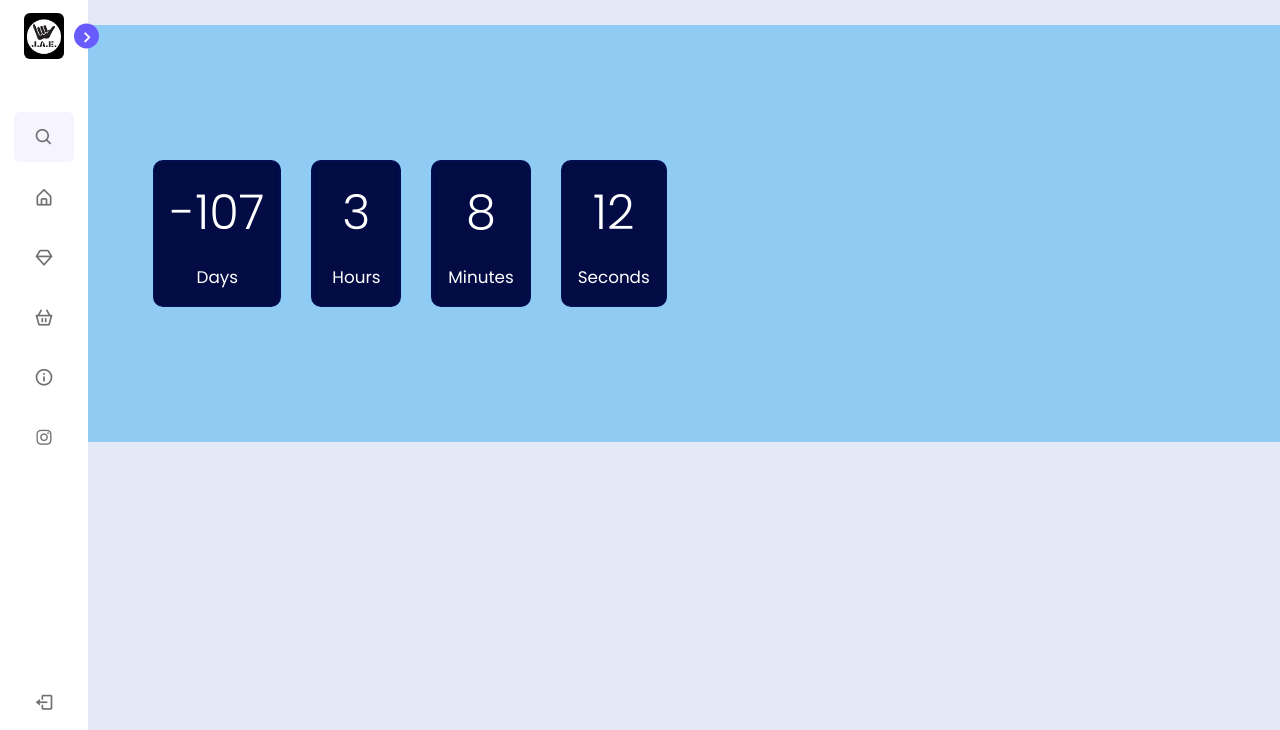
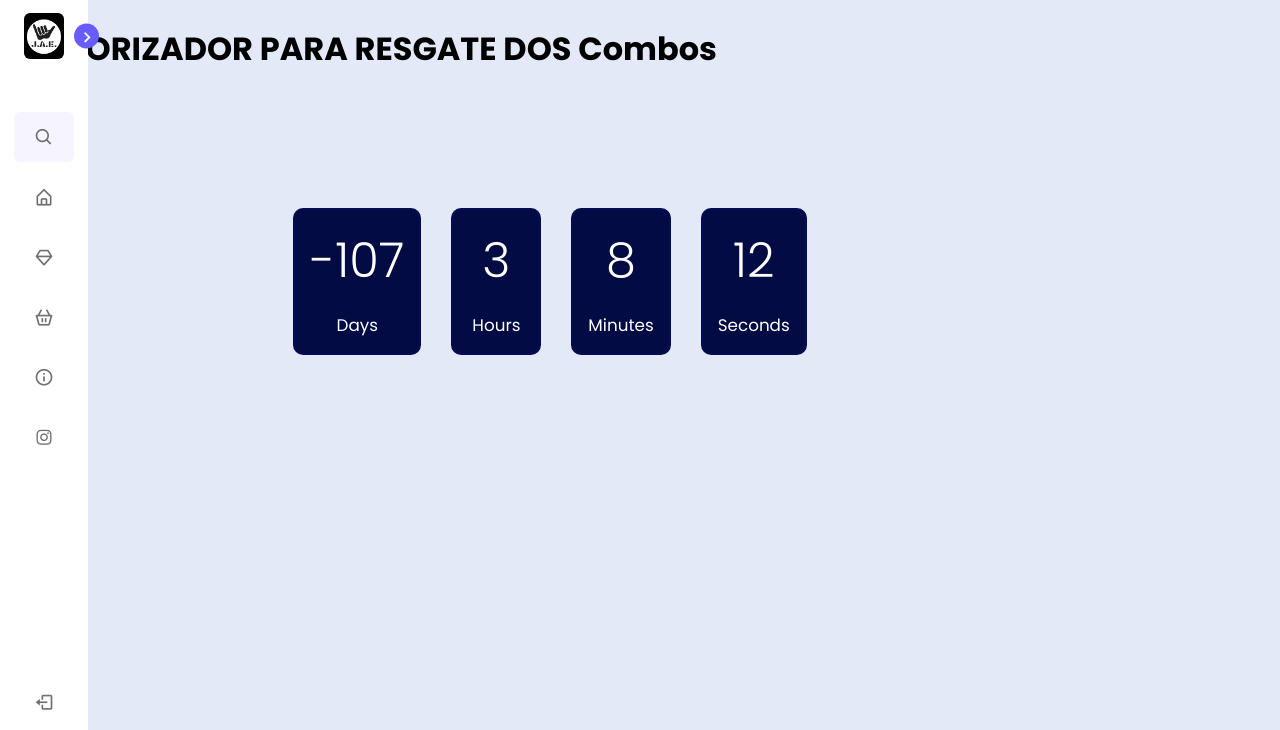
Before and after one commit to LucasRaphael1/JAEonline, a PHP site: page /Resgatar/index.html in a window 1280 px wide. Shown: the top 730 px of the page. Run offline with PHP 8.4, Linux system fonts and the light colour scheme.

Commit message:
Atualização

```diff
--- a/Resgatar/assets/css/style.css
+++ b/Resgatar/assets/css/style.css
@@ -287,8 +287,7 @@ body.dark .switch::before{
 }
 .timer-body{
     text-align: center;
-    padding: 100px 60px;
-    background: #90cbf3;
+    padding: 100px 200px;
     font-family: sans-serif;
     font-weight: lighter;
 }
@@ -318,4 +317,4 @@ body.dark .switch::before{
     margin-top: 15px;
     font-size: .35em;
     font-weight: 400;
-    }
+}
--- a/Resgatar/index.html
+++ b/Resgatar/index.html
@@ -104,7 +104,7 @@
     <section class="home">
         <div class="text">Base Menu</div>
     </section>
-
+    <h1>TEMPORIZADOR PARA RESGATE DOS Combos</h1>
     <div class ="timer-body">
         <div id="timer"></div>
     </div>
```
